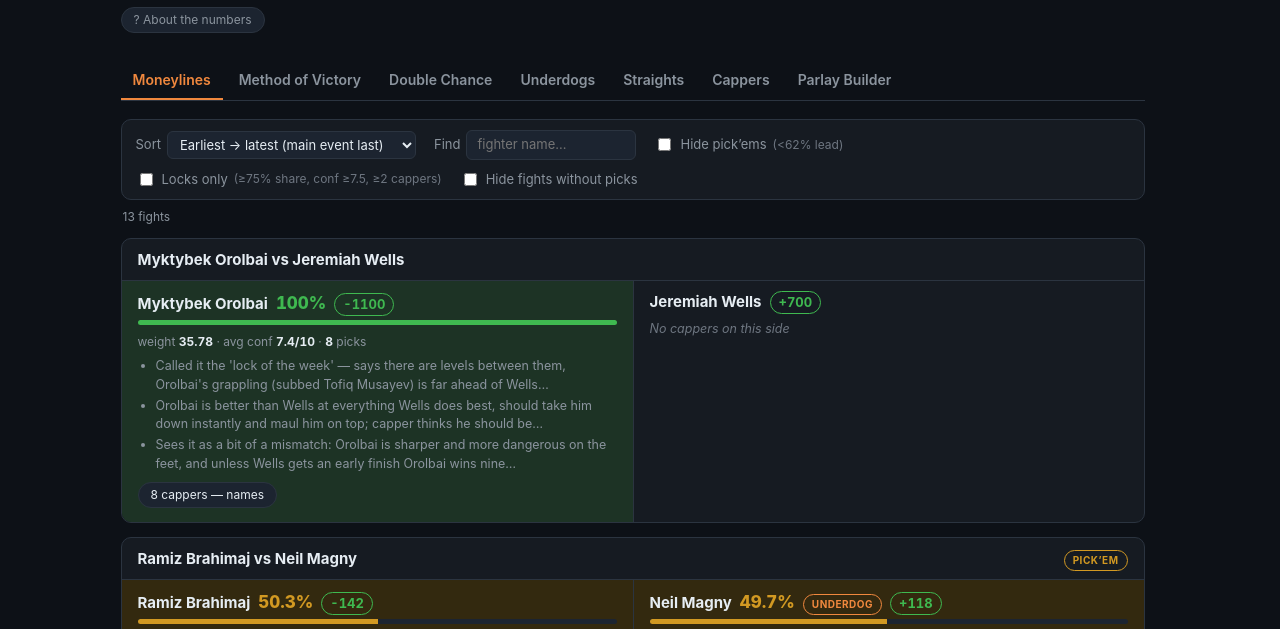
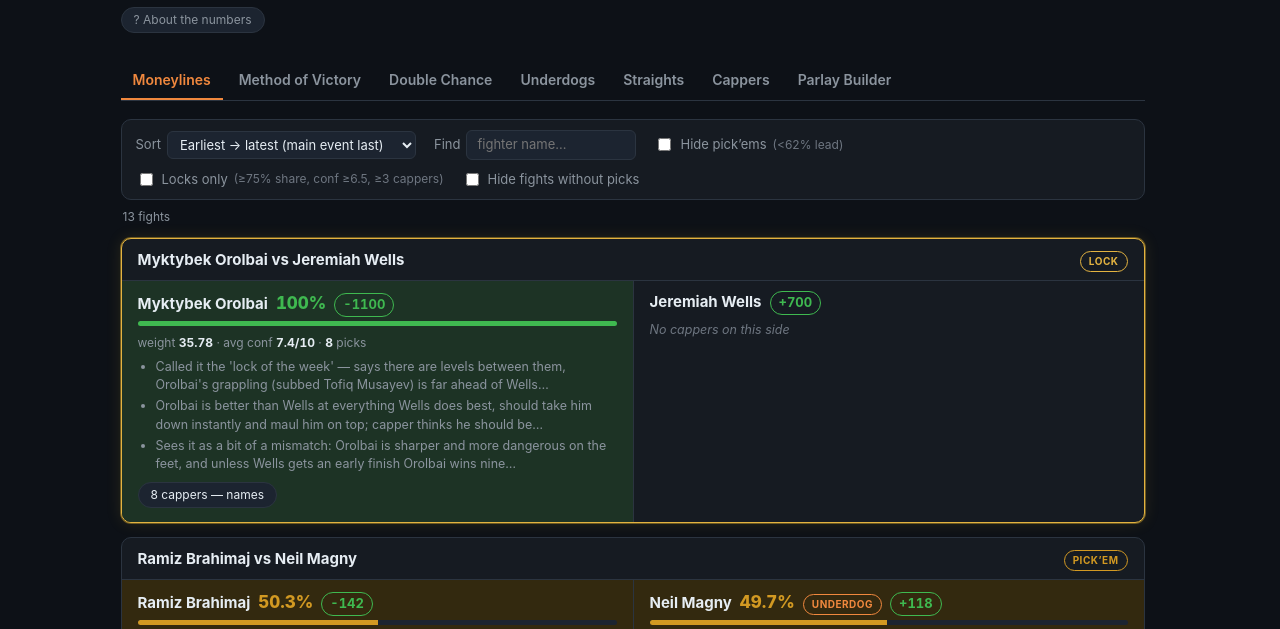
Before and after one commit to PerpetualPixel/MMA_Engine, a plain HTML site: page docs/index.html in a window 1280 px wide. Shown: the part 95-724 px from the top of the page. Drawn offline with Linux system fonts and the light colour scheme.

Commit message:
fix: calibrate the Lock threshold to the confidence scale as it lands (#34)
No fight on UFC 330 qualified as a Lock, including three the cappers
picked unanimously. The gate was not tight, it was unreachable.

Confidence is extracted per pick against a 1-10 rubric where a confident
pick is 6-8 and a stated best bet is 9-10, but the number the gate tests
is the MEAN across everyone who picked that side. A mean of eight cappers
only reaches 7.5 if nearly all of them called it their best bet, and one
lean drags it back under. Replaying every stored run of this card, lead
confidence medians ~6.0 and tops out at 7.4: the 7.5 bar sat above the
distribution it was filtering, yielding 0-1 locks per card and usually 0.

Lower minConf to 6.5 and raise minPicks 2 -> 3. The pick count is the
compensating guard: with a lower confidence bar, two cappers agreeing
would otherwise be enough to badge a fight on very thin evidence. Across
the stored runs the pair lands 2-3 locks per card rather than none, and
the count guard does real work, trimming one run from 4 to 3.

Share stays at 75%. The controls hint and the About legend interpolate
these constants, so both now describe the rule they actually enforce.

```diff
--- a/docs/index.html
+++ b/docs/index.html
@@ -368,7 +368,15 @@ const esc = (value) =>
 const fmt1 = (n) => (Math.round(n * 10) / 10).toFixed(1);
 
 /* ---------- thresholds (shown to the user in the controls) ---------- */
-const LOCK = { minShare: 75, minConf: 7.5, minPicks: 2 };
+// Calibrated against the confidence scale as it actually lands, not as the
+// 1-10 rubric reads. Cappers rate a confident pick 6-8 and a best bet 9-10,
+// but a fight's number here is the MEAN across everyone who picked it, and a
+// mean of eight people only reaches 7.5 if nearly all of them called it their
+// best bet — one lean drags it under. Lead confidence medians ~6.0 card after
+// card and tops out near 7.4, so the old 7.5 gate sat above the distribution
+// and produced 0-1 locks per card, usually zero. 6.5 with a third capper
+// required lands 2-3 per card: rare enough to mean something, never empty.
+const LOCK = { minShare: 75, minConf: 6.5, minPicks: 3 };
 const PICKEM_MAX_SHARE = 62;
 
 /* ---------- state ---------- */
```
